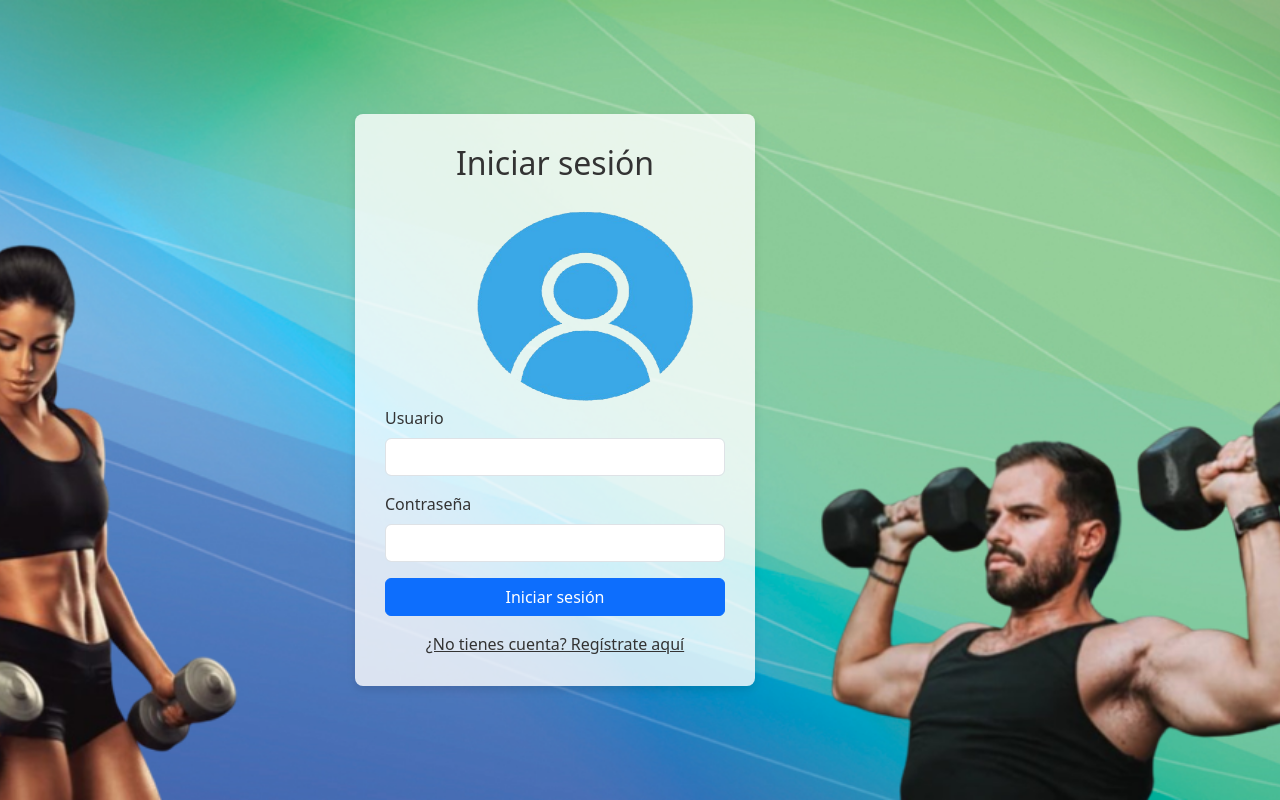
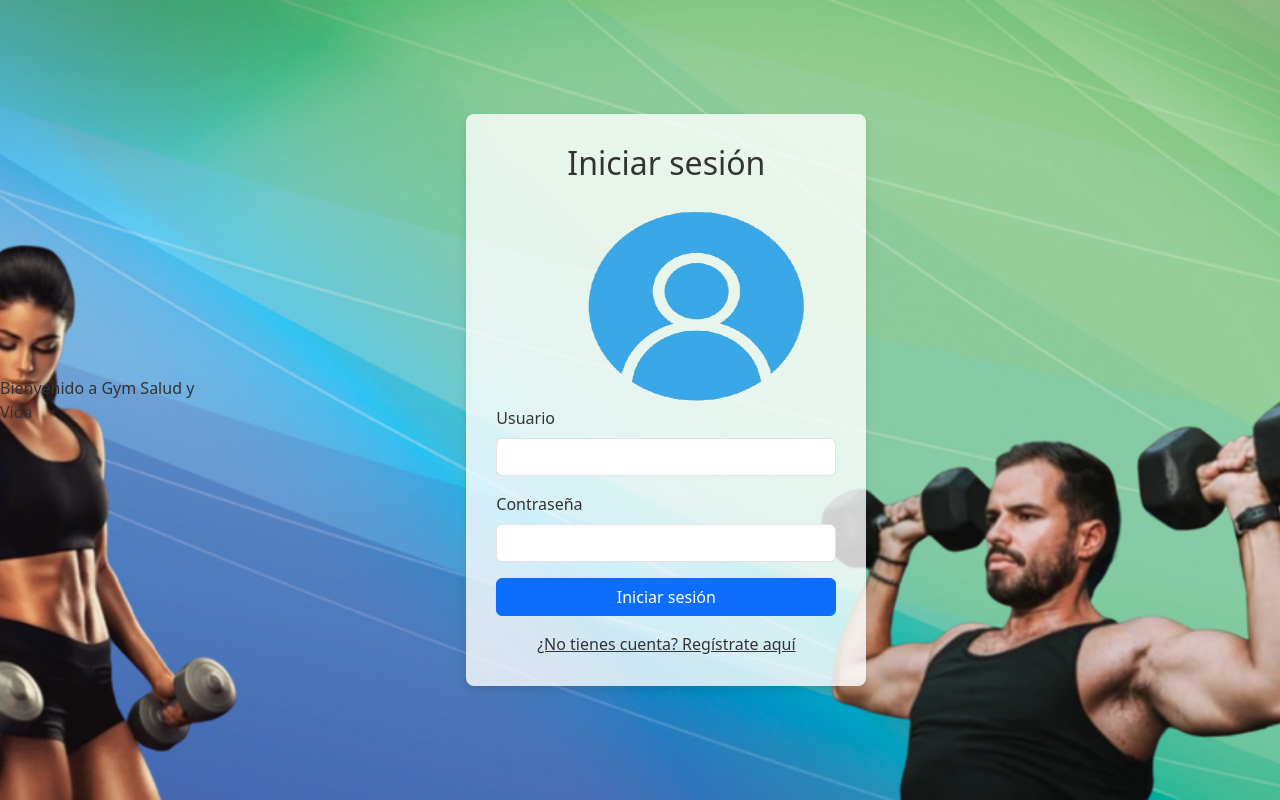
Before and after one commit to Emely-Perez/paginawebgym_2024, a PHP site: page / in a window 1280 px wide. Run offline with PHP 8.4, Linux system fonts and the light colour scheme.

Commit message:
index.php

```diff
--- a/tecnologiaweb2-1/index.php
+++ b/tecnologiaweb2-1/index.php
@@ -1,4 +1,5 @@
 <?php
+echo "Bienvenido a Gym Salud y Vida";
 require_once 'conexion.php';
 session_start(); // Iniciar sesión
 
```
